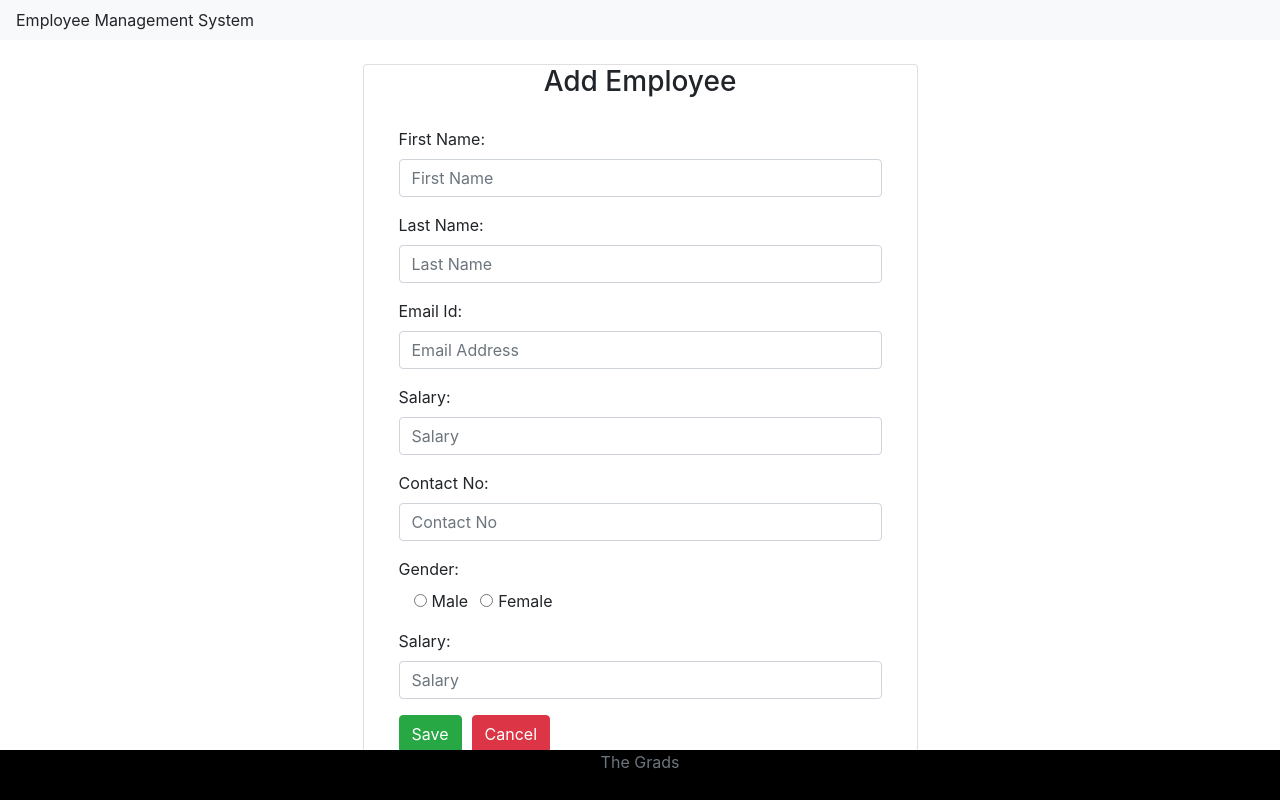
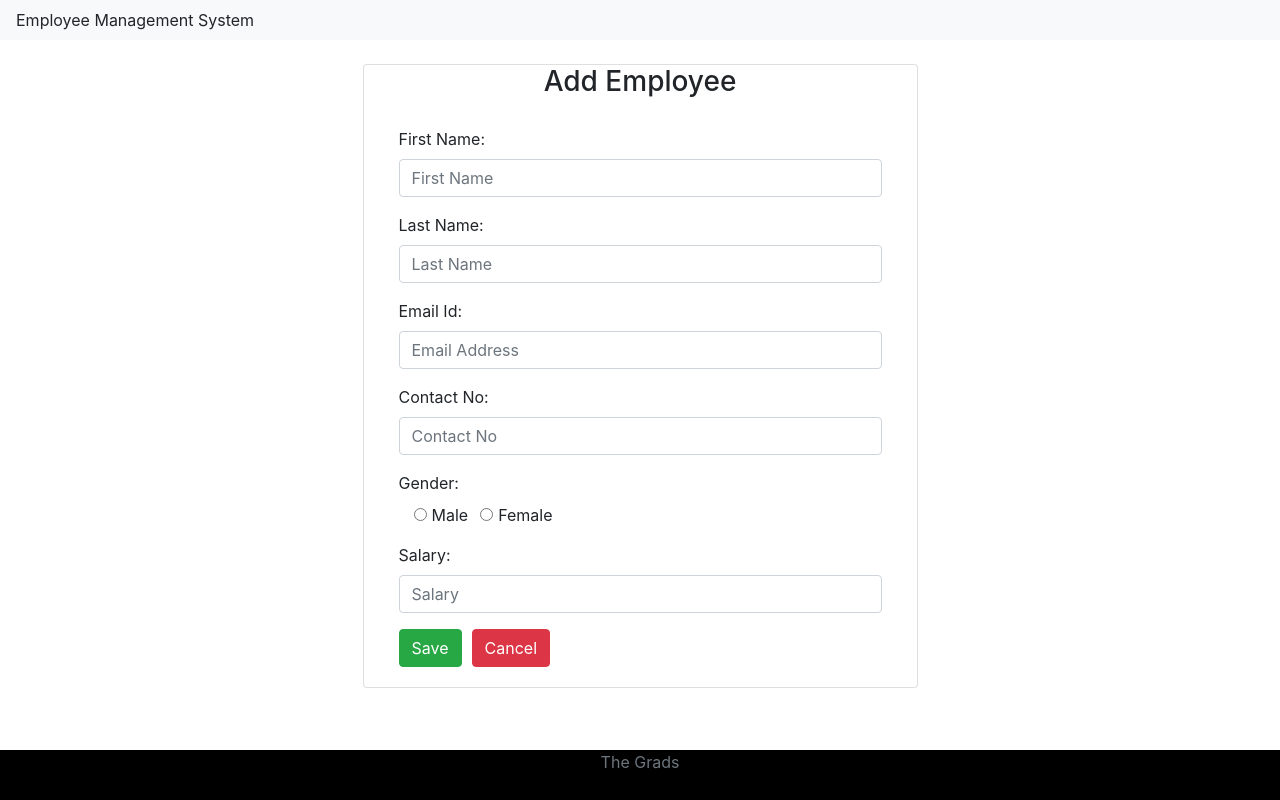
Before and after one commit to tika27/record-app, a React (Create React App) app: page / in a window 1280 px wide. Both pictures are taken after a click on the button "Add Employee". Built offline with nearby package versions, Linux system fonts and the light colour scheme; no server answers.

Commit message:
making changes

```diff
--- a/src/components/CreateEmployeeComponent.jsx
+++ b/src/components/CreateEmployeeComponent.jsx
@@ -120,11 +120,7 @@ changeGenderHandler= (event) => {
                                             <input placeholder="Email Address" name="emailId" className="form-control"
                                                 value={this.state.emailId} onChange={this.changeEmailHandler}/>
                                         </div>
-                                        <div className = "form-group">
-                                            <label> Salary: </label>
-                                            <input placeholder="Salary" name="Salary" className="form-control"
-                                                value={this.state.salary} onChange={this.changeSalary}/>
-                                        </div>
+
 
                                          <div className = "form-group">
                                             <label> Contact No: </label>
```
